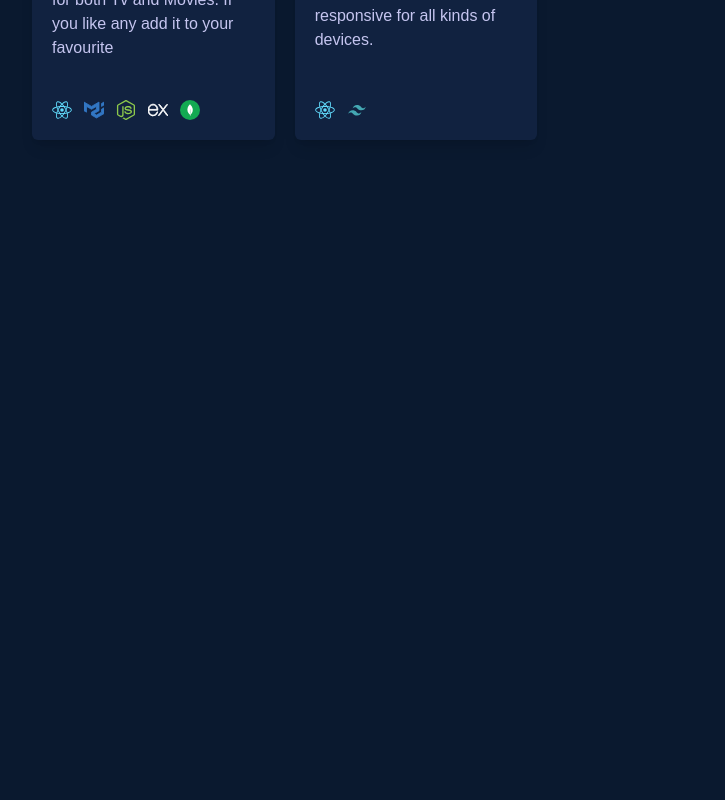
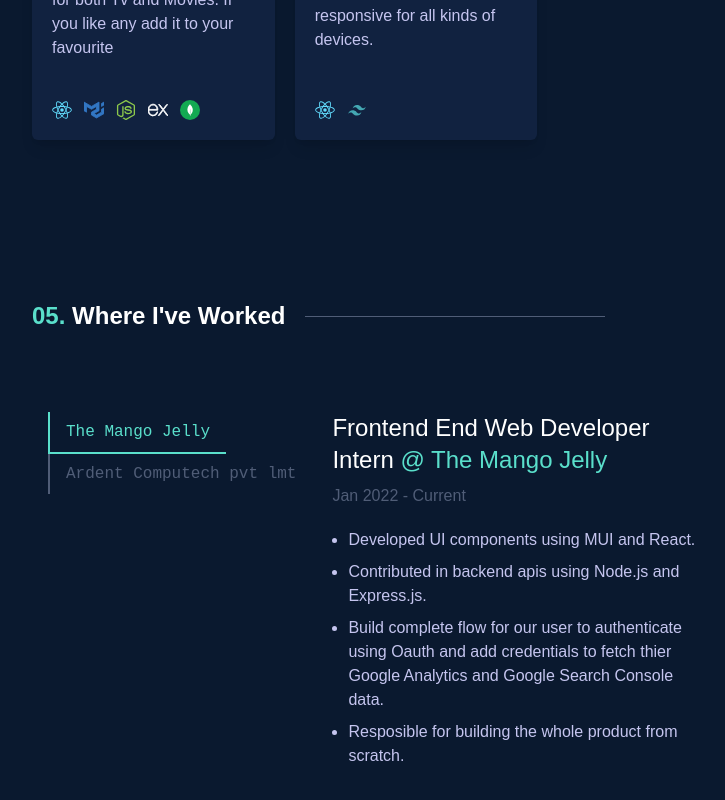
Before and after one commit to Amit-Shaw7/portfolio-2.0, a Next.js app: page / in a window 1280 px wide. Shown: the part 4568-5368 px from the top of the page, without its empty margins (224-949 px from the left). Before the commit the page ends 4788 px from the top, so only its background shows below. Built offline with nearby package versions, Linux system fonts and the light colour scheme.

Commit message:
added experience section

```diff
--- a/app/page.tsx
+++ b/app/page.tsx
@@ -5,6 +5,7 @@
 import FeaturedProjects from '@/sections/FeaturedProjects'
 import Skills from '@/sections/Skills'
 import OtherProjects from '@/sections/OtherProjects'
+import WorkExperience from '@/sections/WorkExperience'
 
 export default function Home() {
   return (
@@ -16,6 +17,7 @@
           <Skills />
           <FeaturedProjects />
           <OtherProjects />
+          <WorkExperience />
         </Wrapper>
       </Container>
     </main>
--- /dev/null
+++ b/components/WorkDetails.tsx
@@ -0,0 +1,34 @@
+import React from 'react'
+import { workExperience } from '@/constants/workExperience'
+import { BiSolidRightArrow } from 'react-icons/bi'
+
+type Props = {
+    company: string
+}
+
+const WorkDetails = (props: Props) => {
+    const data = workExperience.find((experience) => experience.org === props.company);
+    return (
+        <div className='flex flex-col gap-5 font-nunito'>
+            <div className='flex flex-col gap-2'>
+                <h3 className='text-2xl'>
+                    <span className='text-white'>{data?.jobTitle}</span>
+                    <span className='text-highlight'> @ {data?.org}</span>
+                </h3>
+                <h6 className='text-gray'>{data?.startDate} - {data?.endDate}</h6>
+            </div>
+
+            <ul className='ml-4 list-disc flex flex-col gap-2 text-unselected justify-start items-start text-md'>
+                {
+                    data?.responsibilities.map((responsibility, index) => (
+                        <li key={responsibility} className='fle items-start'>
+                            {responsibility}
+                        </li>
+                    ))
+                }
+            </ul>
+        </div>
+    )
+}
+
+export default WorkDetails
--- /dev/null
+++ b/components/tabs/Tab.tsx
@@ -0,0 +1,32 @@
+import React from 'react'
+type Props = {
+    label: string,
+    selected?: boolean,
+    value?: string,
+    onClick?: () => void
+}
+
+const Tab = (props: Props) => {
+    return (
+        <div
+            onClick={props.onClick}
+            className={`
+                font-roboto
+                px-4
+                py-2
+                 cursor-pointer
+                ${props.selected ? "md:border-l-2 border-b-2  md:border-l-highlight border-b-highlight" : "md:border-l-2 border-b-gray md:border-l-gray"}
+                hover:bg-highlight
+                hover:bg-opacity-10
+                transition
+                duration-700
+                w-max
+                ${props.selected ? "text-highlight" :"text-gray"}
+            `}
+        >
+            <span>{props.label}</span>
+        </div>
+    )
+}
+
+export default Tab
--- /dev/null
+++ b/components/tabs/Tabs.tsx
@@ -0,0 +1,15 @@
+import React from 'react'
+type Props = {
+  children: React.ReactNode
+}
+
+const Tabs = (props: Props) => {
+
+  return (
+    <div className='h-full w-full flex flex-row md:flex-col'>
+      {props.children}
+    </div>
+  )
+}
+
+export default Tabs
--- /dev/null
+++ b/constants/workExperience.ts
@@ -0,0 +1,27 @@
+export const workExperience = [
+    {
+        jobTitle: "Frontend End Web Developer Intern",
+        technologiesUsed: ["react", "mui", "nodejs", "expressjs", "mongodb"],
+        startDate: "Jan 2022",
+        endDate: "Current",
+        org: "The Mango Jelly",
+        responsibilities: [
+            "Developed UI components using MUI and React.",
+            "Contributed in backend apis using Node.js and Express.js.",
+            "Build complete flow for our user to authenticate using Oauth and add credentials to fetch thier Google Analytics and Google Search Console data.",
+            "Resposible for building the whole product from scratch."
+        ]
+    },
+    {
+        jobTitle: "Fullstack Web Developer Intern + Training",
+        technologiesUsed: ["react", "scss", "nodejs", "expressjs", "mongodb"],
+        startDate: "Jan 2022",
+        endDate: "Current",
+        org: "Ardent Computech pvt lmt",
+        responsibilities: [
+            "Build the frontend part of Food Ordering Website using React js and SCSS",
+            "Build the backend the app using Node.js and Express.js",
+            "Added admin uthentication with simple admin dashboard",
+        ]
+    },
+]
--- /dev/null
+++ b/sections/WorkExperience.tsx
@@ -0,0 +1,43 @@
+"use client";
+import Heading from '@/components/Heading'
+import WorkDetails from '@/components/WorkDetails';
+import Tab from '@/components/tabs/Tab'
+import Tabs from '@/components/tabs/Tabs'
+import { workExperience } from '@/constants/workExperience';
+import React, { useState } from 'react'
+
+const WorkExperience = () => {
+    const [selectedTab, setSelectedTab] = useState(workExperience[0].org);
+    const handleSelectedTabs = (value: string) => {
+        setSelectedTab(value);
+    }
+    return (
+        <section id='#experience' className='py-20'>
+            <Heading title="Where I've Worked" index={5} />
+
+            <div className='px-4 flex md:flex-row flex-col gap-5 w-[90%] h-[50vh]'>
+                <div className='w-[300px]'>
+                    <Tabs>
+                        {
+                            workExperience.map((experience) => (
+                                <Tab
+                                    key={experience.org}
+                                    onClick={() => handleSelectedTabs(experience.org)}
+                                    selected={selectedTab === experience.org}
+                                    label={experience.org}
+                                />
+                            ))
+                        }
+
+                    </Tabs>
+                </div>
+
+                <div>
+                    <WorkDetails company={selectedTab} />
+                </div>
+            </div>
+        </section>
+    )
+}
+
+export default WorkExperience
```
